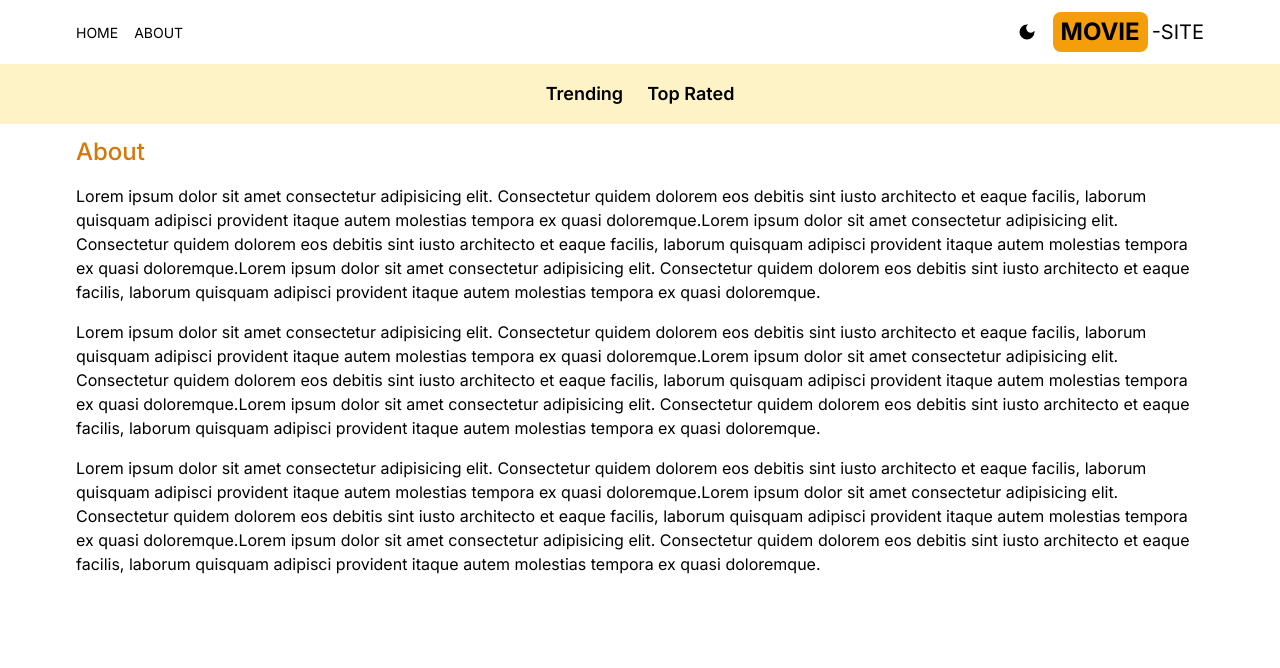
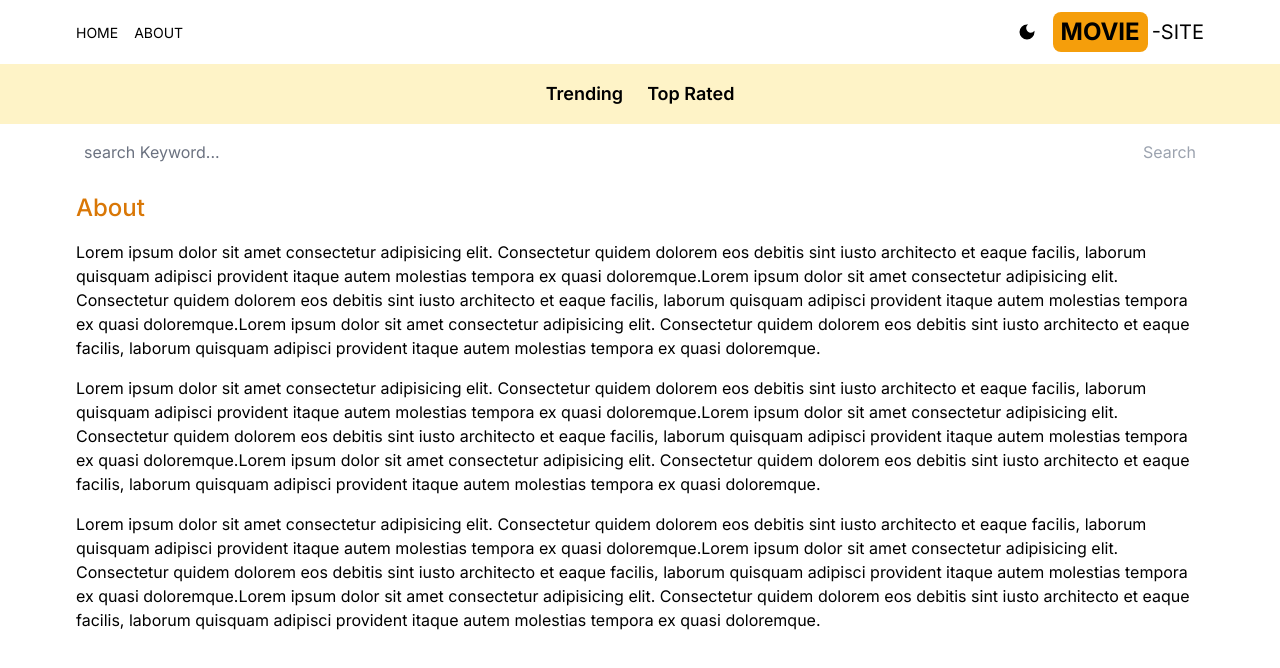
Before and after one commit to collins993/movie-site, a Next.js app: page /about in a window 1280 px wide. Shown: the top 668 px of the page. Built offline with nearby package versions, Linux system fonts and the light colour scheme.

Commit message:
add search box

```diff
--- /dev/null
+++ b/src/app/components/SearchBox.jsx
@@ -0,0 +1,34 @@
+"use client";
+import { useState } from "react";
+import { useRouter } from "next/navigation";
+
+export default function SearchBox() {
+  const [search, setSearch] = useState("");
+  const router = useRouter();
+
+  const handleSubmit = (e)=> {
+    e.preventDefault();
+    router.push(`/search/${search}`);
+  }
+
+  return (
+    <form
+      className="flex justify-between px-5 max-w-6xl mx-auto"
+      onSubmit={handleSubmit}
+    >
+      <input
+        type="text"
+        placeholder="search Keyword..."
+        className="w-full h-14 rounded-md placeholder-gray-500 outline-none bg-transparent flex-1"
+        value={search}
+        onChange={(e) => setSearch(e.target.value)}
+      />
+      <button
+        className="text-amber-600 disabled:text-gray-400"
+        disabled={search === ""}
+      >
+        Search
+      </button>
+    </form>
+  );
+}
--- a/src/app/layout.js
+++ b/src/app/layout.js
@@ -3,6 +3,7 @@
 import Header from "./components/Header";
 import Providers from "@/Providers";
 import Navbar from "./components/Navbar";
+import SearchBox from "./components/SearchBox";
 
 const inter = Inter({ subsets: ["latin"] });
 
@@ -18,6 +19,7 @@
         <Providers>
           <Header />
           <Navbar />
+          <SearchBox />
 
           {children}
         </Providers>
--- a/src/app/page.js
+++ b/src/app/page.js
@@ -20,7 +20,7 @@
   }
 
   const results = data.results;
-  console.log(results);
+  // console.log(results);
 
   return (
     <div>
--- /dev/null
+++ b/src/app/search/[searchTerm]/page.jsx
@@ -0,0 +1,24 @@
+import Results from "@/app/components/Results";
+import React from "react";
+
+export default async function SearchPage({ params }) {
+  const searchTerm = params.searchTerm;
+  const res = await fetch(
+    `https://api.themoviedb.org/3/search/movie?api_key=${process.env.API_KEY}&query=${searchTerm}&language=en-US&page=1&include_adult=false`
+  );
+  const data = await res.json();
+  const results = data.results;
+  return <div>
+
+        {
+            results && results.length ===  (
+                <h1 className="text-center pt-6">No results found</h1>
+
+            )
+
+        }
+        {
+            results && <Results results={results} />
+        }
+  </div>;
+}
```
